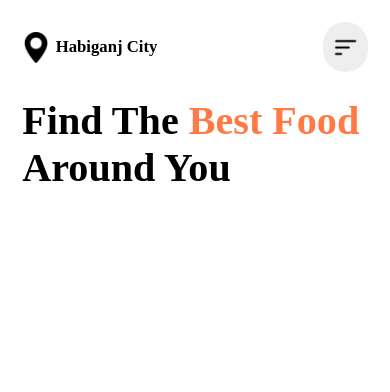
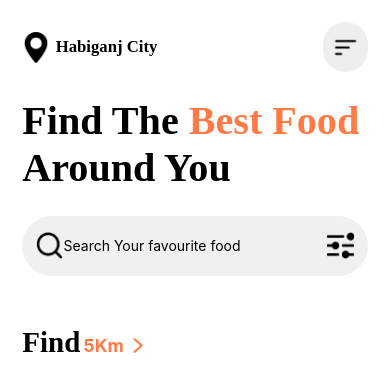
Before and after one commit to Mansoorali121/React-Native-Interview-Preparation, a React Native app: screen / in a window 390 px wide. Shown: the top 392 px of the page. Built offline with nearby package versions, Linux system fonts and the light colour scheme.

Commit message:
category text

```diff
--- a/App.js
+++ b/App.js
@@ -279,12 +279,16 @@ import React from 'react'
 import { s } from 'react-native-size-matters';
 import Hheader from "./src/components/Hheader";
 import Htext from "./src/components/Htext";
+import HsearchButton from "./src/components/HsearchButton";
+import Hcategory from "./src/components/Hcategory";
 
 const App = () => {
   return (
     <View style={styles.container}>
       <Hheader />
       <Htext />
+      <HsearchButton />
+      <Hcategory />
     </View>
   )
 }
--- /dev/null
+++ b/src/components/Hcategory.js
@@ -0,0 +1,37 @@
+import { StyleSheet, Text, View, Image } from 'react-native';
+import React from 'react';
+import { s, vs } from 'react-native-size-matters';
+
+const Hcategory = () => {
+  return (
+    <View style={styles.container}>
+      <View style={{ flexDirection: 'row', alignItems: 'center', gap: s(3) }}>
+        <Text style={styles.findtext}>Find</Text>
+        <Text style={styles.text}>5Km</Text>
+        <Image
+          source={require('../assets/burger/next.png')}
+          style={styles.image}
+        />
+      </View>
+    </View>
+  );
+};
+
+export default Hcategory;
+
+const styles = StyleSheet.create({
+  container: { marginTop: vs(40), marginHorizontal: s(20) },
+  findtext: {
+    fontSize: s(26),
+    fontWeight: 'bold',
+    fontFamily: 'Outfit-ExtraLight',
+  },
+  image: { height: vs(20), width: s(20),marginTop:s
+    (5), tintColor:"#FF7A45"
+   },
+  text:{fontSize:s(16),
+    fontWeight:"bold",
+    marginTop:s(5),
+    color:"#FF7A45"
+  },
+});
--- /dev/null
+++ b/src/components/HsearchButton.js
@@ -0,0 +1,40 @@
+import { StyleSheet, Text, View, Image, TextInput } from 'react-native';
+import React from 'react';
+import { vs, s } from 'react-native-size-matters';
+
+const HsearchButton = () => {
+  return (
+    <View style={styles.container}>
+      <View style={styles.itemscontainer}>
+        <View style={styles.searchbtn}>
+          <Image
+            source={require('../assets/search.png')}
+            style={styles.image}
+          />
+          <TextInput placeholder="Search Your favourite food" />
+        </View>
+        <Image source={require('../assets/setting.png')} style={styles.image} />
+      </View>
+    </View>
+  );
+};
+
+export default HsearchButton;
+
+const styles = StyleSheet.create({
+  container: {
+    marginTop: vs(20),
+    marginHorizontal: s(20),
+    backgroundColor: '#F0F0F0',
+    paddingVertical: vs(12),
+    paddingHorizontal: s(12),
+    borderRadius: s(40),
+  },
+  image: { height: vs(25), width: s(25) },
+  searchbtn: { flexDirection: 'row', alignItems: 'center' },
+  itemscontainer: {
+    flexDirection: 'row',
+    alignItems: 'center',
+    justifyContent: 'space-between',
+  },
+});
```
Also changed, not shown: src/components/Htext.js (+14 -14 lines), src/assets/burger/next.png (added).
